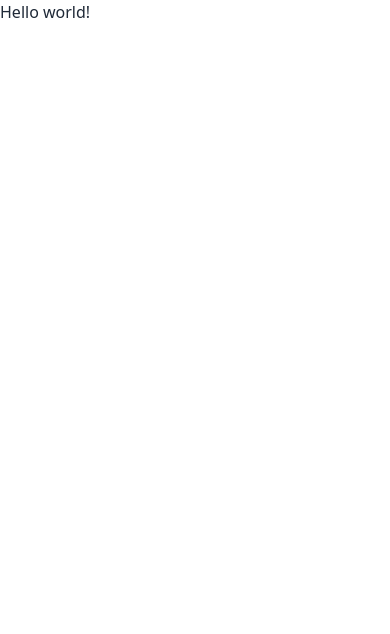
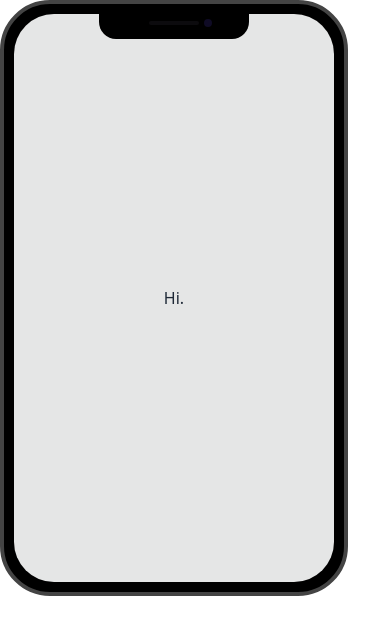
Before and after one commit to mazharul-islam356/react-chat-system-clint, a React (Vite) app: page / in a window 390 px wide. Shown: the top 634 px of the page. Built offline with nearby package versions, Linux system fonts and the light colour scheme.

Commit message:
add phone mockup

```diff
--- a/src/Route/Route.jsx
+++ b/src/Route/Route.jsx
@@ -1,9 +1,10 @@
 import { createBrowserRouter } from "react-router-dom";
+import Home from "../components/Home/Home";
 
 
 export const router = createBrowserRouter([
     {
       path: "/",
-      element: <div>Hello world!</div>,
+      element: <Home></Home>,
     },
   ]);
--- /dev/null
+++ b/src/components/Home/Home.jsx
@@ -0,0 +1,11 @@
+import Phone from "./Phone";
+
+const Home = () => {
+    return (
+        <div>
+            <Phone></Phone>
+        </div>
+    );
+};
+
+export default Home;
--- /dev/null
+++ b/src/components/Home/Phone.jsx
@@ -0,0 +1,15 @@
+
+const Phone = () => {
+    return (
+        <div>
+          <div className="mockup-phone">
+  <div className="camera"></div>
+  <div className="display">
+    <div className="artboard artboard-demo phone-1">Hi.</div>
+  </div>
+</div>
+        </div>
+    );
+};
+
+export default Phone;
```
